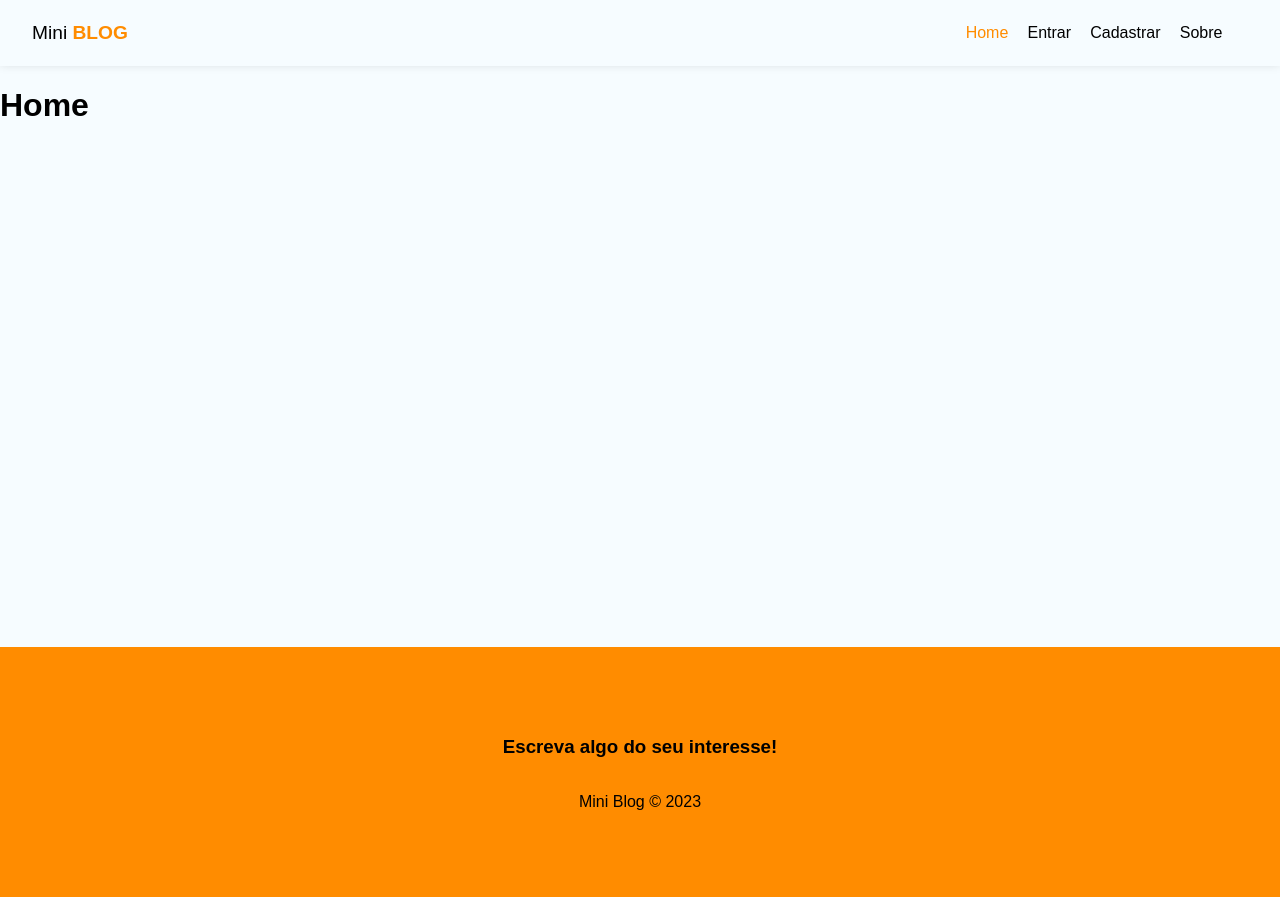
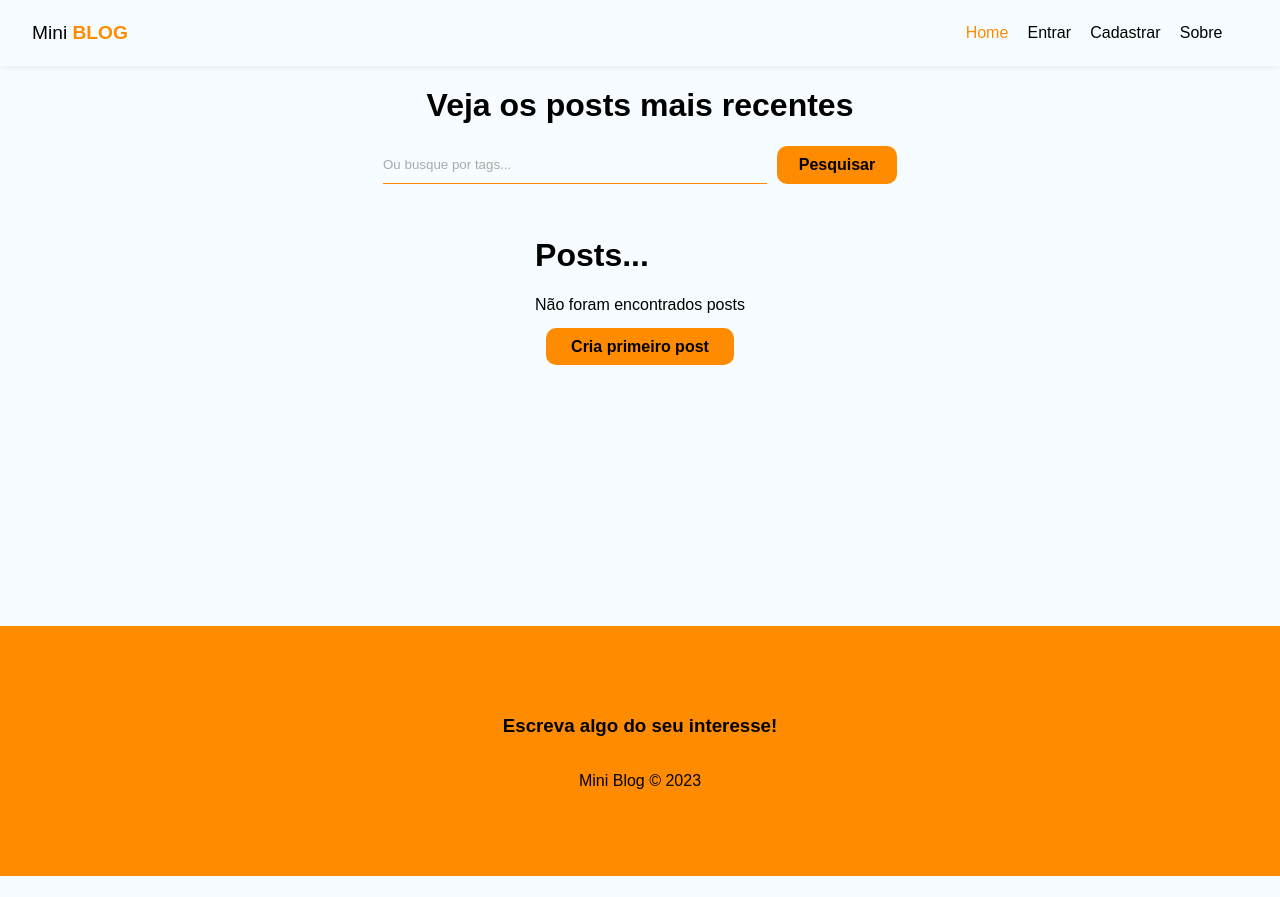
Before and after one commit to felipefll/miniblog, a React (Create React App) app: page / in a window 1280 px wide. After the commit the page ends 876 px from the top, so only its background shows below. Built offline with nearby package versions, Linux system fonts and the light colour scheme; no server answers.

Commit message:
Structuring the home

```diff
--- a/src/pages/Home/Home.js
+++ b/src/pages/Home/Home.js
@@ -1,9 +1,37 @@
 import styles from "./Home.module.css";
 
+import { useNavigate, Link } from "react-router-dom";
+import { useState } from "react";
+
 const Home = () => {
+  const [query, setQuery] = useState("");
+  const [posts] = useState([]);
+
+  const handleSubmit = (e) => {
+    e.preventDefault();
+  };
   return (
-    <div>
-      <h1>Home</h1>
+    <div className={styles.home}>
+      <h1>Veja os posts mais recentes</h1>
+      <form onSubmit={handleSubmit} className={styles.search_form}>
+        <input
+          type="text"
+          placeholder="Ou busque por tags..."
+          onChange={(e) => setQuery(e.target.value)}
+        />
+        <button className="btn">Pesquisar</button>
+      </form>
+      <div>
+        <h1>Posts...</h1>
+        {posts && posts.length === 0 && (
+          <div className={styles.noposts}>
+            <p>Não foram encontrados posts</p>
+            <Link to="/posts/create" className="btn">
+              Cria primeiro post
+            </Link>
+          </div>
+        )}
+      </div>
     </div>
   );
 };
--- a/src/pages/Home/Home.module.css
+++ b/src/pages/Home/Home.module.css
@@ -0,0 +1,31 @@
+.home {
+  display: flex;
+  flex-direction: column;
+  align-items: center;
+  justify-content: center;
+}
+
+.search_form {
+  max-width: 100%;
+  width: 60%;
+  display: flex;
+  justify-content: center;
+  margin-bottom: 2em;
+}
+
+.search_form input {
+  margin-right: 10px;
+  width: 50%;
+}
+
+.noposts {
+  text-align: center;
+}
+
+.noposts p {
+  margin-bottom: 1.5em;
+}
+
+.noposts a {
+  padding: 10px 25px;
+}
```
